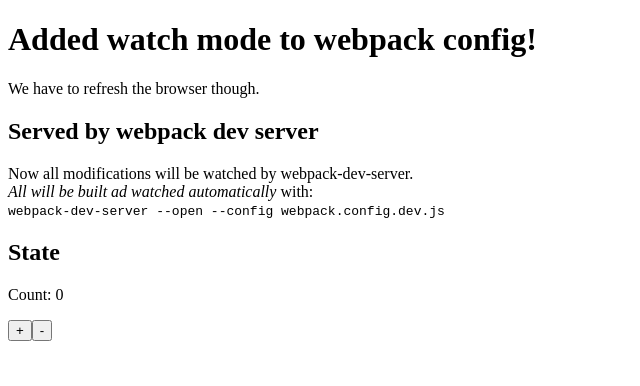
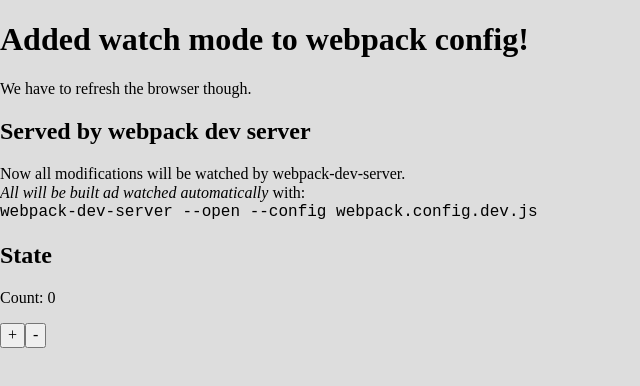
Before and after one commit to stefcot/react-boilerplate, a React app: page / in a window 1280 px wide. Shown: the top 386 px of the page, without its empty margins (0-640 px from the left). Built offline with nearby package versions, Linux system fonts and the light colour scheme.

Commit message:
Added style and css loader for css support so css can injected at runtime

```diff
--- a/package.json
+++ b/package.json
@@ -27,10 +27,12 @@
     "@babel/preset-env": "^7.7.4",
     "@babel/preset-react": "^7.7.4",
     "babel-loader": "^8.0.6",
+    "css-loader": "^3.2.0",
     "html-webpack-plugin": "^3.2.0",
     "react": "^16.12.0",
     "react-dom": "^16.12.0",
     "react-props": "0.0.3",
+    "style-loader": "^1.0.0",
     "webpack": "^4.41.2",
     "webpack-cli": "^3.3.10",
     "webpack-dev-server": "^3.9.0",
--- a/src/index.js
+++ b/src/index.js
@@ -1,5 +1,6 @@
 import React from 'react'
 import ReactDOM from 'react-dom'
 import App from './App'
+import './styles.css'
 
 ReactDOM.render(<App/>, document.getElementById('app'))
--- /dev/null
+++ b/src/styles.css
@@ -0,0 +1,350 @@
+/*! normalize.css v8.0.1 | MIT License | github.com/necolas/normalize.css */
+
+/* Document
+   ========================================================================== */
+
+/**
+ * 1. Correct the line height in all browsers.
+ * 2. Prevent adjustments of font size after orientation changes in iOS.
+ */
+
+html {
+    line-height: 1.15; /* 1 */
+    -webkit-text-size-adjust: 100%; /* 2 */
+}
+
+/* Sections
+   ========================================================================== */
+
+/**
+ * Remove the margin in all browsers.
+ */
+
+body {
+    background-color: #ddd;
+    margin: 0;
+}
+
+/**
+ * Render the `main` element consistently in IE.
+ */
+
+main {
+    display: block;
+}
+
+/**
+ * Correct the font size and margin on `h1` elements within `section` and
+ * `article` contexts in Chrome, Firefox, and Safari.
+ */
+
+h1 {
+    font-size: 2em;
+    margin: 0.67em 0;
+}
+
+/* Grouping content
+   ========================================================================== */
+
+/**
+ * 1. Add the correct box sizing in Firefox.
+ * 2. Show the overflow in Edge and IE.
+ */
+
+hr {
+    box-sizing: content-box; /* 1 */
+    height: 0; /* 1 */
+    overflow: visible; /* 2 */
+}
+
+/**
+ * 1. Correct the inheritance and scaling of font size in all browsers.
+ * 2. Correct the odd `em` font sizing in all browsers.
+ */
+
+pre {
+    font-family: monospace, monospace; /* 1 */
+    font-size: 1em; /* 2 */
+}
+
+/* Text-level semantics
+   ========================================================================== */
+
+/**
+ * Remove the gray background on active links in IE 10.
+ */
+
+a {
+    background-color: transparent;
+}
+
+/**
+ * 1. Remove the bottom border in Chrome 57-
+ * 2. Add the correct text decoration in Chrome, Edge, IE, Opera, and Safari.
+ */
+
+abbr[title] {
+    border-bottom: none; /* 1 */
+    text-decoration: underline; /* 2 */
+    text-decoration: underline dotted; /* 2 */
+}
+
+/**
+ * Add the correct font weight in Chrome, Edge, and Safari.
+ */
+
+b,
+strong {
+    font-weight: bolder;
+}
+
+/**
+ * 1. Correct the inheritance and scaling of font size in all browsers.
+ * 2. Correct the odd `em` font sizing in all browsers.
+ */
+
+code,
+kbd,
+samp {
+    font-family: monospace, monospace; /* 1 */
+    font-size: 1em; /* 2 */
+}
+
+/**
+ * Add the correct font size in all browsers.
+ */
+
+small {
+    font-size: 80%;
+}
+
+/**
+ * Prevent `sub` and `sup` elements from affecting the line height in
+ * all browsers.
+ */
+
+sub,
+sup {
+    font-size: 75%;
+    line-height: 0;
+    position: relative;
+    vertical-align: baseline;
+}
+
+sub {
+    bottom: -0.25em;
+}
+
+sup {
+    top: -0.5em;
+}
+
+/* Embedded content
+   ========================================================================== */
+
+/**
+ * Remove the border on images inside links in IE 10.
+ */
+
+img {
+    border-style: none;
+}
+
+/* Forms
+   ========================================================================== */
+
+/**
+ * 1. Change the font styles in all browsers.
+ * 2. Remove the margin in Firefox and Safari.
+ */
+
+button,
+input,
+optgroup,
+select,
+textarea {
+    font-family: inherit; /* 1 */
+    font-size: 100%; /* 1 */
+    line-height: 1.15; /* 1 */
+    margin: 0; /* 2 */
+}
+
+/**
+ * Show the overflow in IE.
+ * 1. Show the overflow in Edge.
+ */
+
+button,
+input { /* 1 */
+    overflow: visible;
+}
+
+/**
+ * Remove the inheritance of text transform in Edge, Firefox, and IE.
+ * 1. Remove the inheritance of text transform in Firefox.
+ */
+
+button,
+select { /* 1 */
+    text-transform: none;
+}
+
+/**
+ * Correct the inability to style clickable types in iOS and Safari.
+ */
+
+button,
+[type="button"],
+[type="reset"],
+[type="submit"] {
+    -webkit-appearance: button;
+}
+
+/**
+ * Remove the inner border and padding in Firefox.
+ */
+
+button::-moz-focus-inner,
+[type="button"]::-moz-focus-inner,
+[type="reset"]::-moz-focus-inner,
+[type="submit"]::-moz-focus-inner {
+    border-style: none;
+    padding: 0;
+}
+
+/**
+ * Restore the focus styles unset by the previous rule.
+ */
+
+button:-moz-focusring,
+[type="button"]:-moz-focusring,
+[type="reset"]:-moz-focusring,
+[type="submit"]:-moz-focusring {
+    outline: 1px dotted ButtonText;
+}
+
+/**
+ * Correct the padding in Firefox.
+ */
+
+fieldset {
+    padding: 0.35em 0.75em 0.625em;
+}
+
+/**
+ * 1. Correct the text wrapping in Edge and IE.
+ * 2. Correct the color inheritance from `fieldset` elements in IE.
+ * 3. Remove the padding so developers are not caught out when they zero out
+ *    `fieldset` elements in all browsers.
+ */
+
+legend {
+    box-sizing: border-box; /* 1 */
+    color: inherit; /* 2 */
+    display: table; /* 1 */
+    max-width: 100%; /* 1 */
+    padding: 0; /* 3 */
+    white-space: normal; /* 1 */
+}
+
+/**
+ * Add the correct vertical alignment in Chrome, Firefox, and Opera.
+ */
+
+progress {
+    vertical-align: baseline;
+}
+
+/**
+ * Remove the default vertical scrollbar in IE 10+.
+ */
+
+textarea {
+    overflow: auto;
+}
+
+/**
+ * 1. Add the correct box sizing in IE 10.
+ * 2. Remove the padding in IE 10.
+ */
+
+[type="checkbox"],
+[type="radio"] {
+    box-sizing: border-box; /* 1 */
+    padding: 0; /* 2 */
+}
+
+/**
+ * Correct the cursor style of increment and decrement buttons in Chrome.
+ */
+
+[type="number"]::-webkit-inner-spin-button,
+[type="number"]::-webkit-outer-spin-button {
+    height: auto;
+}
+
+/**
+ * 1. Correct the odd appearance in Chrome and Safari.
+ * 2. Correct the outline style in Safari.
+ */
+
+[type="search"] {
+    -webkit-appearance: textfield; /* 1 */
+    outline-offset: -2px; /* 2 */
+}
+
+/**
+ * Remove the inner padding in Chrome and Safari on macOS.
+ */
+
+[type="search"]::-webkit-search-decoration {
+    -webkit-appearance: none;
+}
+
+/**
+ * 1. Correct the inability to style clickable types in iOS and Safari.
+ * 2. Change font properties to `inherit` in Safari.
+ */
+
+::-webkit-file-upload-button {
+    -webkit-appearance: button; /* 1 */
+    font: inherit; /* 2 */
+}
+
+/* Interactive
+   ========================================================================== */
+
+/*
+ * Add the correct display in Edge, IE 10+, and Firefox.
+ */
+
+details {
+    display: block;
+}
+
+/*
+ * Add the correct display in all browsers.
+ */
+
+summary {
+    display: list-item;
+}
+
+/* Misc
+   ========================================================================== */
+
+/**
+ * Add the correct display in IE 10+.
+ */
+
+template {
+    display: none;
+}
+
+/**
+ * Add the correct display in IE 10.
+ */
+
+[hidden] {
+    display: none;
+}
--- a/webpack.config.base.js
+++ b/webpack.config.base.js
@@ -22,6 +22,14 @@
              '@babel/plugin-proposal-class-properties'
           ]
         }
+      },
+      {
+        test:/\.css$/,
+        use:[
+            'style-loader',
+            'css-loader'
+        ],
+        exclude: /node_modules/
       }
     ]
   },
```
Also changed, not shown: 1 other file (tests, documents, lock files or other folders).
